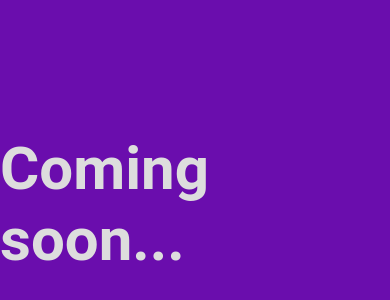
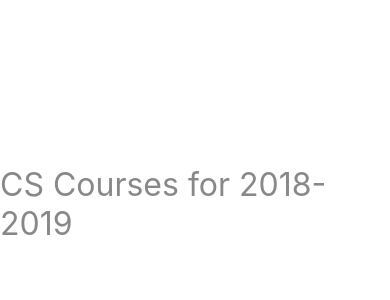
Before and after one commit to felix-hh/nativeScheduler, a React Native app: screen / in a window 390 px wide. Shown: the part 218-518 px from the top of the page. Built offline with nearby package versions, Linux system fonts and the light colour scheme.

Commit message:
Title included!

```diff
--- a/App.js
+++ b/App.js
@@ -1,11 +1,14 @@
-import { StatusBar } from 'expo-status-bar';
 import React from 'react';
 import { StyleSheet, Text, View } from 'react-native';
 
-export default function App() {
+const schedule = {
+  title: "CS Courses for 2018-2019"
+};
+
+const App = () => {
   return (
     <View style={styles.container}>
-    <Text style={styles.textStyle}>Coming soon...</Text>
+      <Text style={styles.bannerStyle}>{schedule.title}</Text>
     </View>
   );
 }
@@ -13,16 +16,13 @@
 const styles = StyleSheet.create({
   container: {
     flex: 1,
-    backgroundColor: '#6a0dad',
     alignItems: 'center',
     justifyContent: 'center',
   },
-  textStyle:{
-    fontFamily: "Roboto",
-    fontWeight: "bold",
-    fontSize: 60,
-    color: "#DDD",
-    marginVertical: 4,
-  },
-}
-);
+  bannerStyle: {
+    color: '#888',
+    fontSize: 32,
+  }
+});
+
+export default App;
--- a/app.json
+++ b/app.json
@@ -1,6 +1,6 @@
 {
   "expo": {
-    "name": "nativeScheduler",
+    "name": "CS Course Scheduler",
     "slug": "nativeScheduler",
     "version": "1.0.0",
     "orientation": "portrait",
--- a/package.json
+++ b/package.json
@@ -12,11 +12,11 @@
   "dependencies": {
     "expo": "~38.0.8",
     "expo-status-bar": "^1.0.2",
+    "firebase": "^7.21.0",
     "react": "~16.11.0",
     "react-dom": "~16.11.0",
     "react-native": "https://github.com/expo/react-native/archive/sdk-38.0.2.tar.gz",
-    "react-native-web": "~0.11.7",
-    "firebase": "7.9.0"
+    "react-native-web": "~0.11.7"
   },
   "devDependencies": {
     "@babel/core": "^7.8.6",
```
Also changed, not shown: 1 other file (tests, documents, lock files or other folders).
